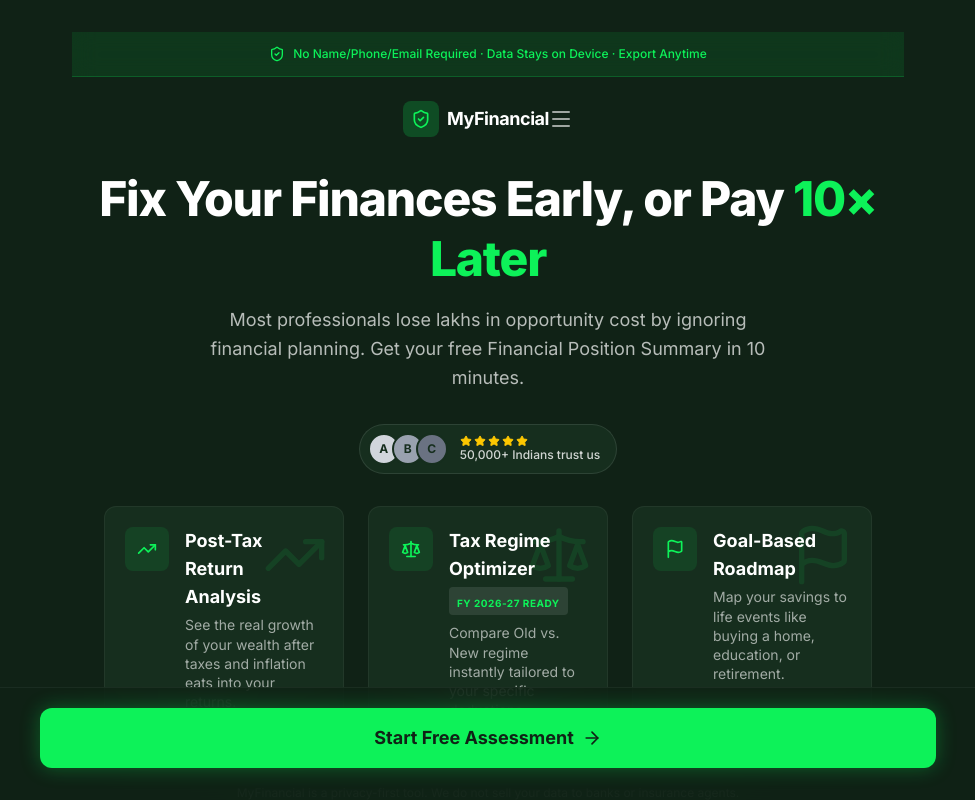
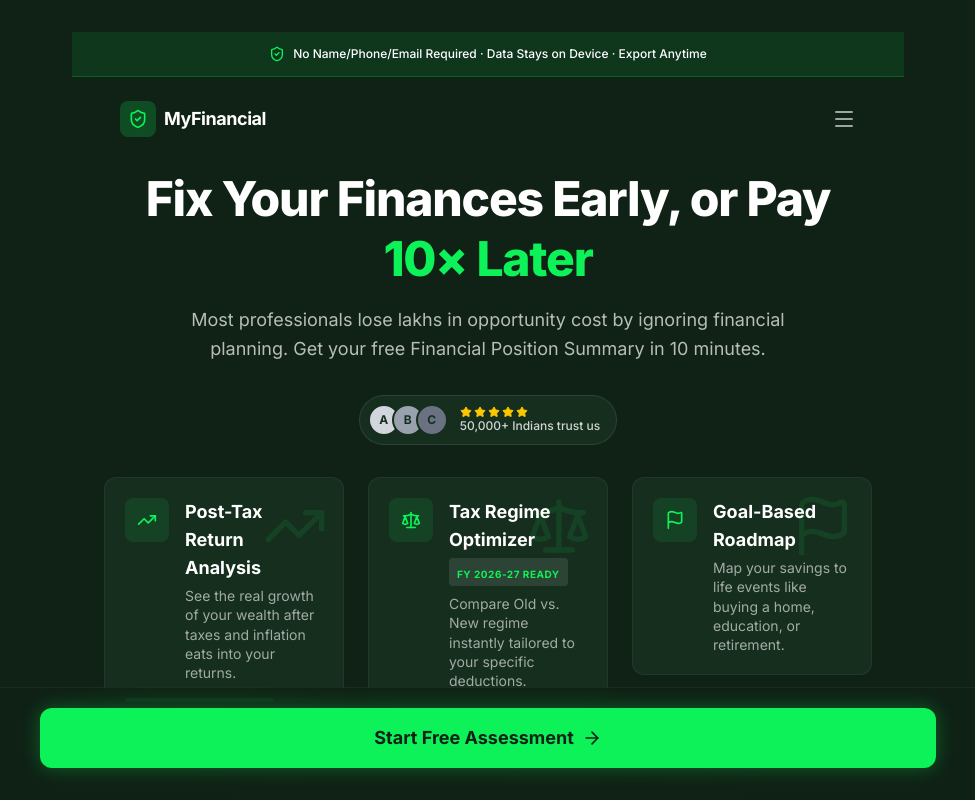
Before and after one commit to rohitguta2432/myFinance, a React (Vite) app: page / in a window 1280 px wide. Shown: the top 800 px of the page, without its empty margins (152-1127 px from the left). Built offline with nearby package versions, Linux system fonts and the light colour scheme.

Commit message:
UI: Refine landing page alignment, contrast, and layout

```diff
--- a/src/features/dashboard/pages/Home.jsx
+++ b/src/features/dashboard/pages/Home.jsx
@@ -11,14 +11,14 @@ const Home = () => {
             <div className="bg-primary/10 border-b border-primary/20 backdrop-blur-md sticky top-0 z-50 pt-safe-top">
                 <div className="px-4 py-3 flex items-start justify-center gap-2 text-center max-w-4xl mx-auto">
                     <ShieldCheck className="text-primary w-4 h-4 shrink-0 translate-y-[2px]" />
-                    <p className="text-primary text-xs font-medium leading-relaxed">
+                    <p className="text-white text-xs font-medium leading-relaxed">
                         No Name/Phone/Email Required · Data Stays on Device · Export Anytime
                     </p>
                 </div>
             </div>
 
             {/* Header / Nav */}
-            <div className="flex items-center justify-between p-6 max-w-4xl mx-auto">
+            <div className="flex items-center justify-between p-6 w-full max-w-7xl mx-auto lg:px-12">
                 <div className="flex items-center gap-2">
                     <div className="bg-primary/20 p-2 rounded-lg flex items-center justify-center">
                         <ShieldCheck className="text-primary w-5 h-5" />
@@ -33,10 +33,10 @@ const Home = () => {
 
             {/* Hero Section */}
             <div className="px-6 pt-2 pb-8 text-center">
-                <h1 className="text-white text-3xl lg:text-5xl leading-tight font-extrabold tracking-tight mb-4">
-                    Fix Your Finances Early, or Pay <span className="text-primary">10× Later</span>
+                <h1 className="text-white text-3xl lg:text-5xl leading-tight font-extrabold tracking-tight mb-4 max-w-4xl mx-auto">
+                    Fix Your Finances Early, or Pay <span className="text-primary whitespace-nowrap">10× Later</span>
                 </h1>
-                <p className="text-white/70 text-base lg:text-lg font-normal leading-relaxed max-w-sm lg:max-w-xl mx-auto">
+                <p className="text-white/70 text-base lg:text-lg font-normal leading-relaxed max-w-sm lg:max-w-2xl mx-auto">
                     Most professionals lose lakhs in opportunity cost by ignoring financial planning. Get your free Financial Position Summary in 10 minutes.
                 </p>
             </div>
@@ -61,7 +61,7 @@ const Home = () => {
             </div>
 
             {/* Feature Cards Grid */}
-            <div className="px-6 lg:px-8 space-y-4 lg:space-y-0 lg:grid lg:grid-cols-3 lg:gap-6 mb-8 max-w-4xl mx-auto">
+            <div className="px-6 lg:px-8 space-y-4 lg:space-y-0 lg:grid lg:grid-cols-3 lg:items-start lg:gap-6 mb-8 max-w-4xl mx-auto">
                 {/* Card 1: Post-Tax Return */}
                 <div className="bg-surface-dark rounded-xl p-5 border border-white/5 relative overflow-hidden group">
                     <div className="absolute top-0 right-0 p-4 opacity-10 group-hover:opacity-20 transition-opacity">
```
